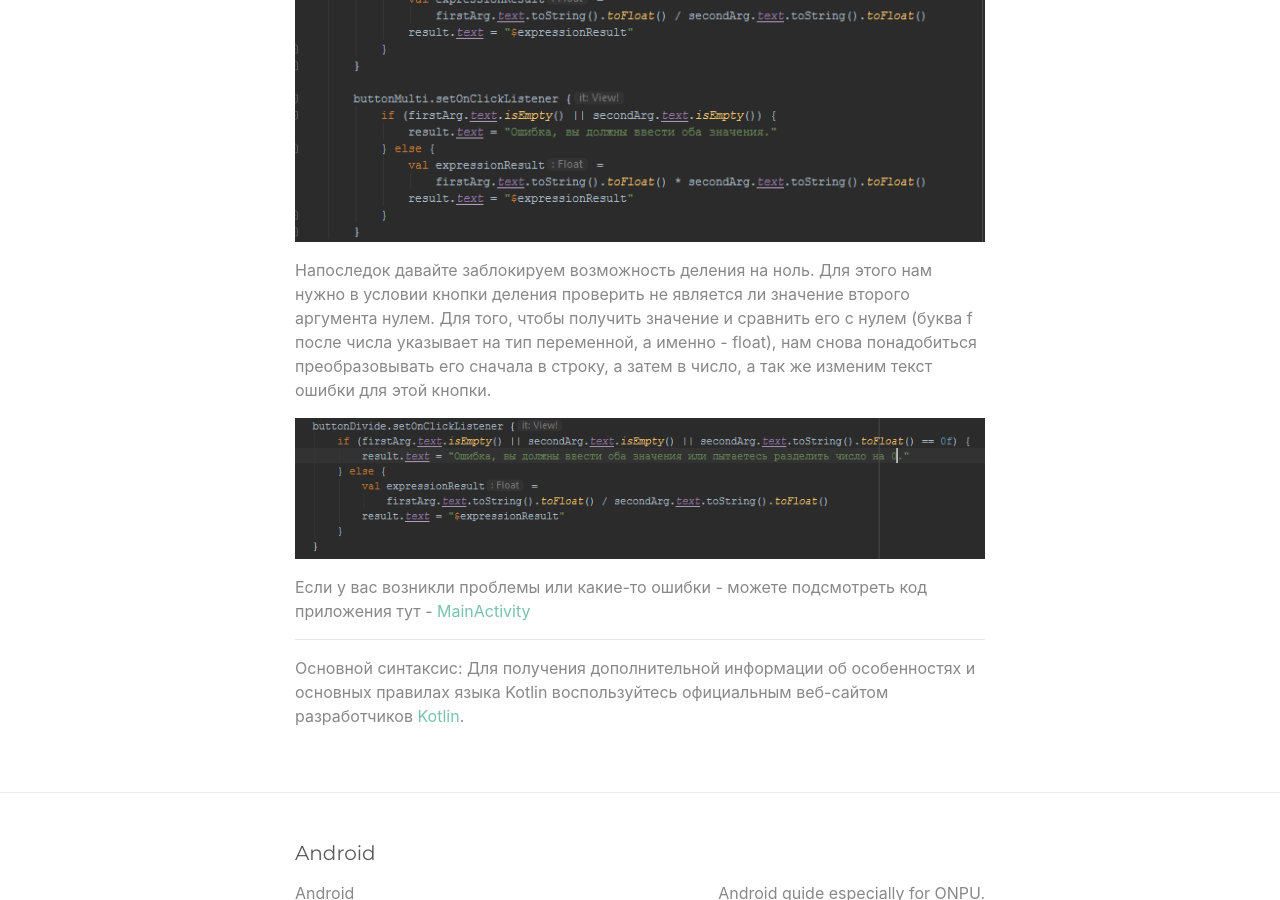
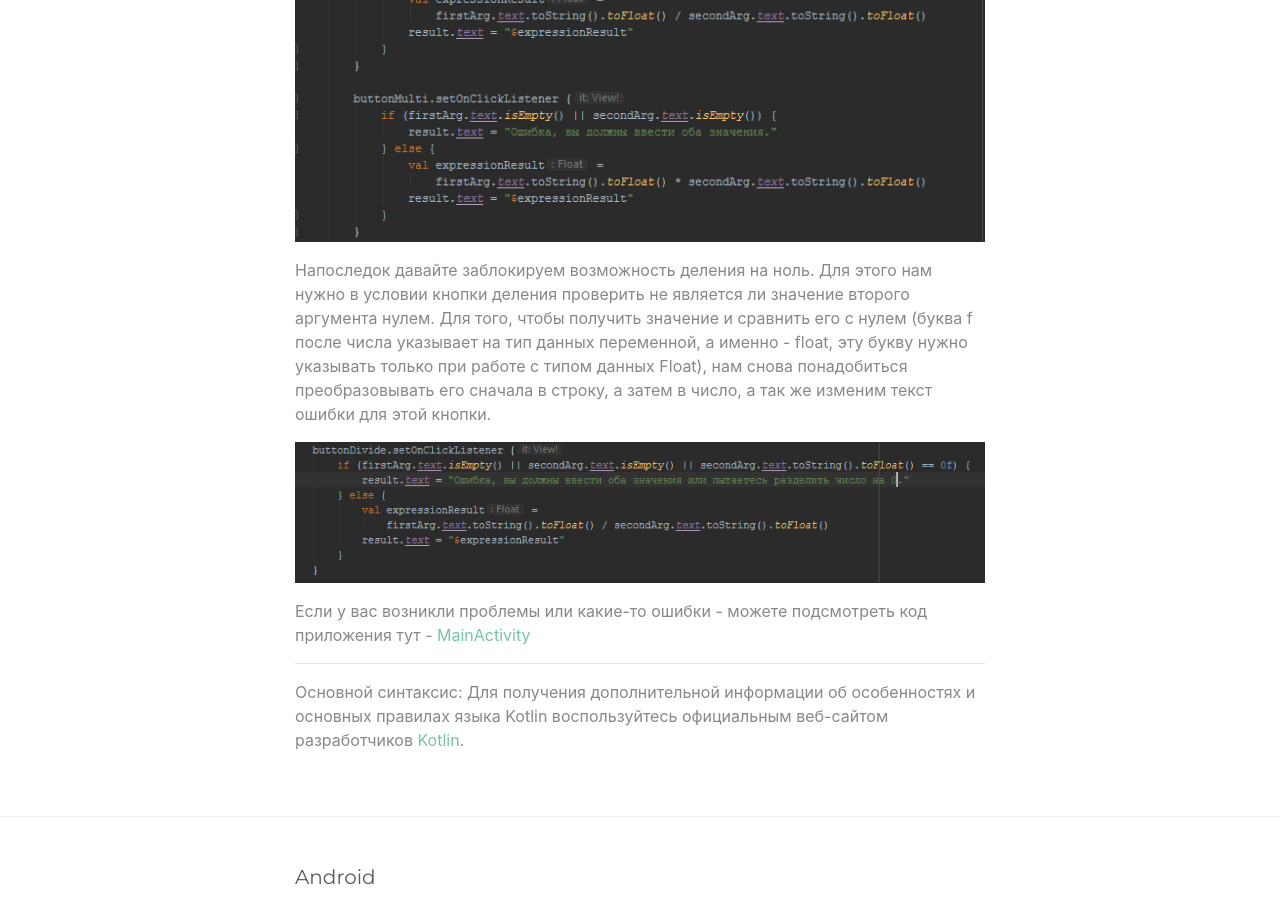
Before and after one commit to fullmeth/fullmeth.github.io, a Jekyll site: the page built from index.md, in a window 1280 px wide and 900 px high, scrolled down 16554 px. Built offline with Jekyll 4.4.1, drawn with Linux system fonts in a browser that asks for light colours.

Commit message:
Update index.md

```diff
--- a/index.md
+++ b/index.md
@@ -280,7 +280,7 @@ result.text = "Ошибка, вы должны ввести оба значен
 
 ![all_buttons](res/drawable/all_buttons.png)
 
-Напоследок давайте заблокируем возможность деления на ноль. Для этого нам нужно в условии кнопки деления проверить не является ли значение второго аргумента нулем. Для того, чтобы получить значение и сравнить его с нулем (буква f после числа указывает на тип переменной, а именно - float), нам снова понадобиться преобразовывать его сначала в строку, а затем в число, а так же изменим текст ошибки для этой кнопки.
+Напоследок давайте заблокируем возможность деления на ноль. Для этого нам нужно в условии кнопки деления проверить не является ли значение второго аргумента нулем. Для того, чтобы получить значение и сравнить его с нулем (буква f после числа указывает на тип данных переменной, а именно - float, эту букву нужно указывать только при работе с типом данных Float), нам снова понадобиться преобразовывать его сначала в строку, а затем в число, а так же изменим текст ошибки для этой кнопки.
 
 ![not_zero](res/drawable/not_zero.png)
 
```
